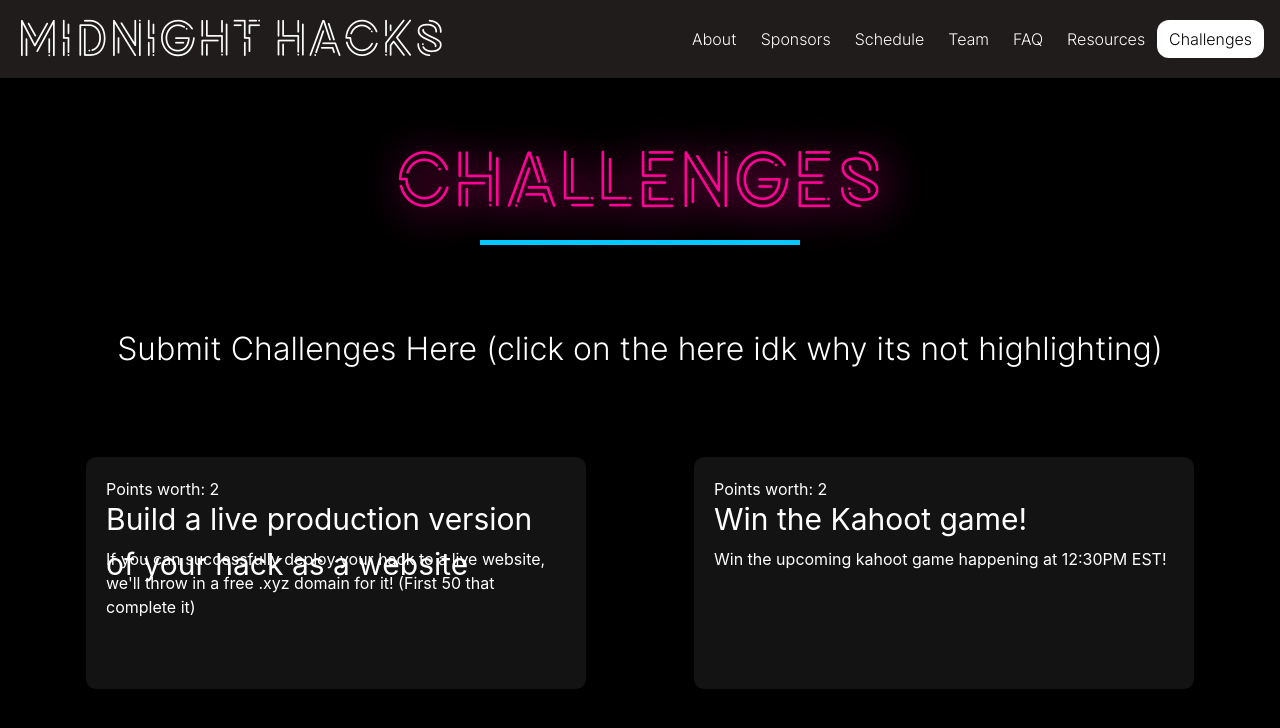
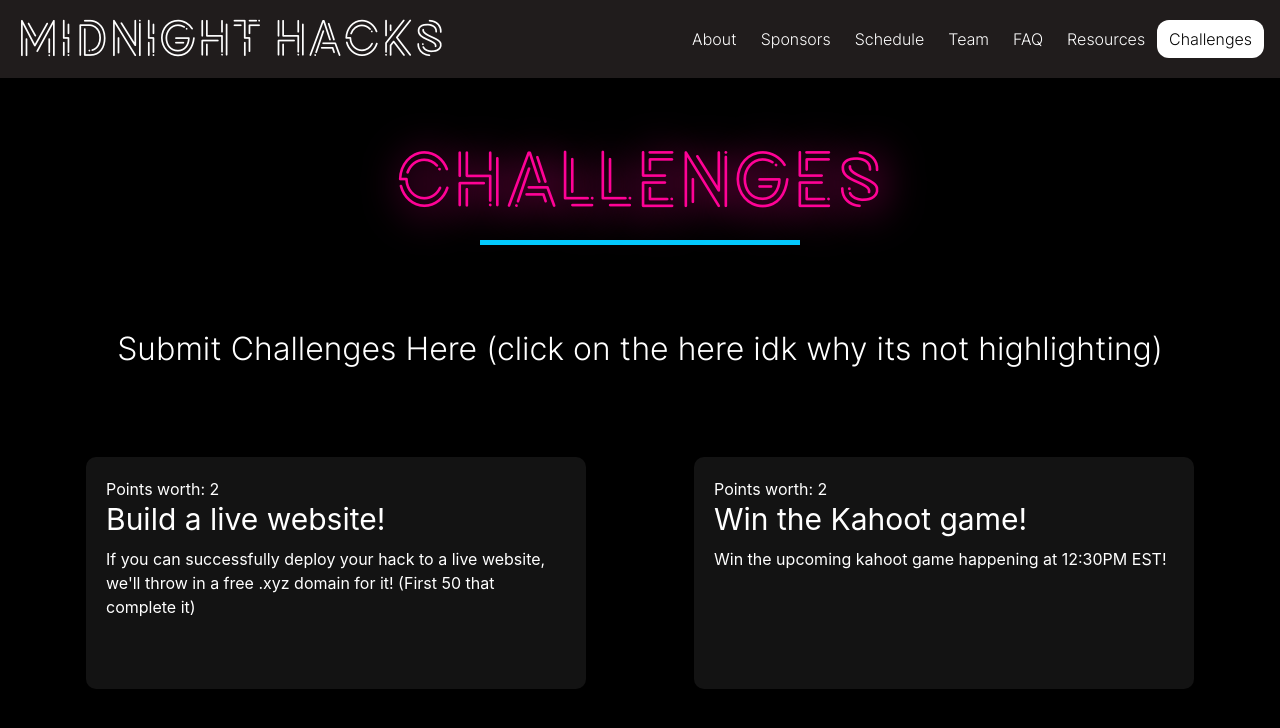
Before and after one commit to Midnight-Hacks/site, a Next.js app: page /challenges in a window 1280 px wide. Shown: the top 728 px of the page. Built offline with nearby package versions, Linux system fonts and the light colour scheme.

Commit message:
Update format

```diff
--- a/pages/challenges.js
+++ b/pages/challenges.js
@@ -7,7 +7,7 @@ import titleStyles from '../styles/Title.module.css';
 
 const challenges = [
     {
-        name: 'Build a live production version of your hack as a website',
+        name: 'Build a live website!',
         desc: 'If you can successfully deploy your hack to a live website, we\'ll throw in a free .xyz domain for it! (First 50 that complete it)',
         points: '2'
     },
```
